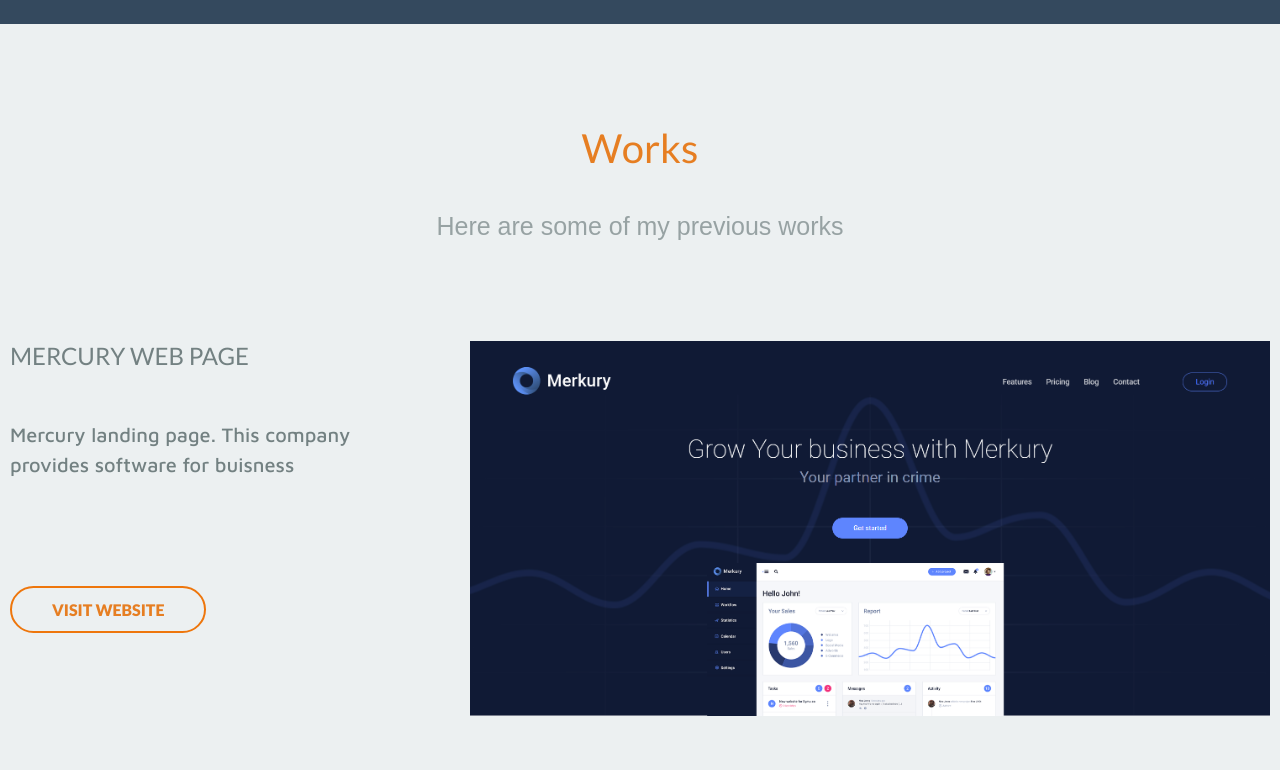
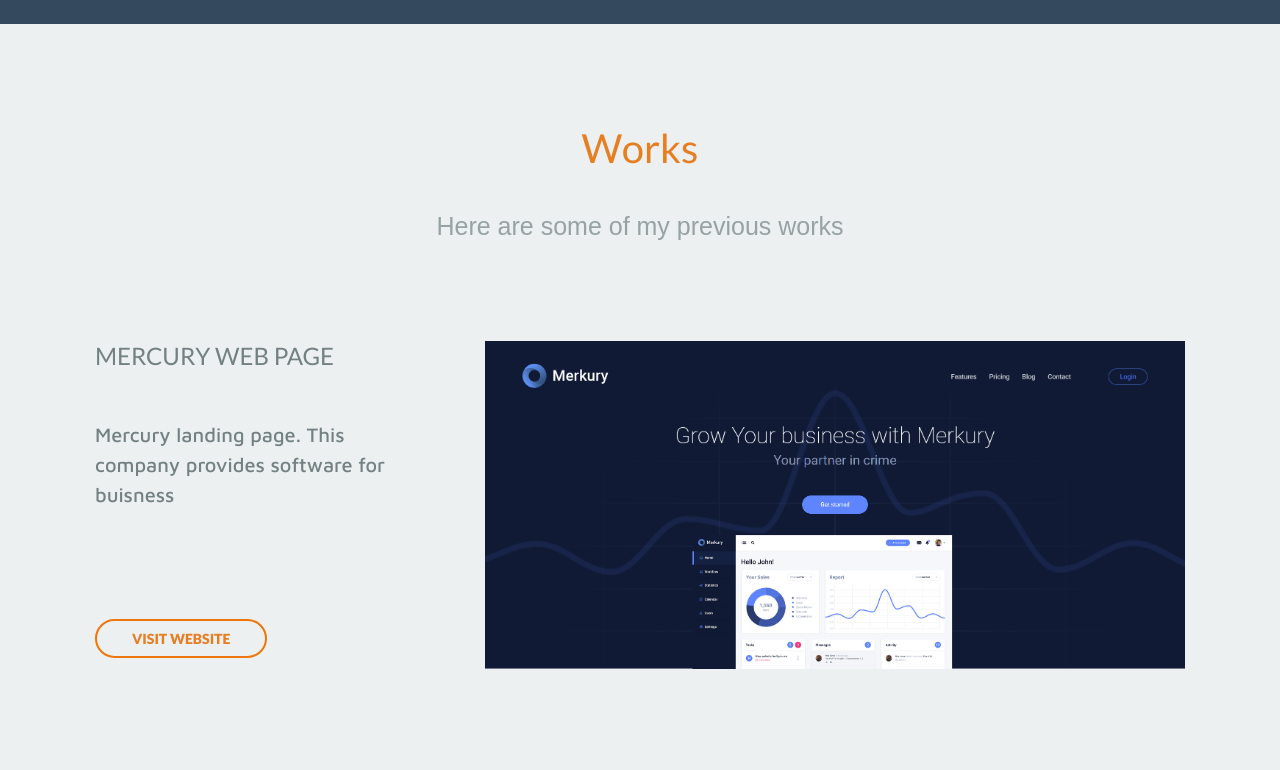
Before and after one commit to beep-31/portfolio, a plain HTML site: page index.html in a window 1280 px wide. Shown: the part 1100-1870 px from the top of the page. Drawn offline with nearby package versions, Linux system fonts and the light colour scheme; grey boxes are pictures that could not be loaded.

Commit message:
Website is adpative for labtops now

```diff
--- a/index.html
+++ b/index.html
@@ -162,7 +162,7 @@
     </section>
 
     <section class="works">
-        <div class="container-big">
+        <div class="container">
            <div class="title">
                <h2>Works</h2>
             </div>
--- a/styles/style.css
+++ b/styles/style.css
@@ -236,3 +236,39 @@ ul, li{
     color: #fff;
     background-color: #e67e22;
 }
+
+
+@media (max-width:1440px){
+    .container{
+        max-width: 1110px;
+        width: 100%;
+        padding: 0 10px;
+        margin: 0 auto;
+    }
+
+    .page .img img{
+        width: 700px;
+        height: auto;
+    }
+
+    .page .visit .visit-btn,
+    .page.reverse .visit-btn{
+        font-size: 14px;
+        line-height: normal;
+        text-transform: uppercase;
+        font-family: 'Lato', sans-serif;
+        font-weight: 900;
+        transition: .3s ease-in-out;
+        border: 2px solid #ee760c;
+        color: #e67e22;
+        background-color: transparent;
+        border-radius: 45px;
+        padding: 9px 35px;
+    }
+
+    .page .visit .visit-btn:hover{
+        padding: 9px 40px;
+        color: #fff;
+        background-color: #e67e22;
+    }
+}
```
